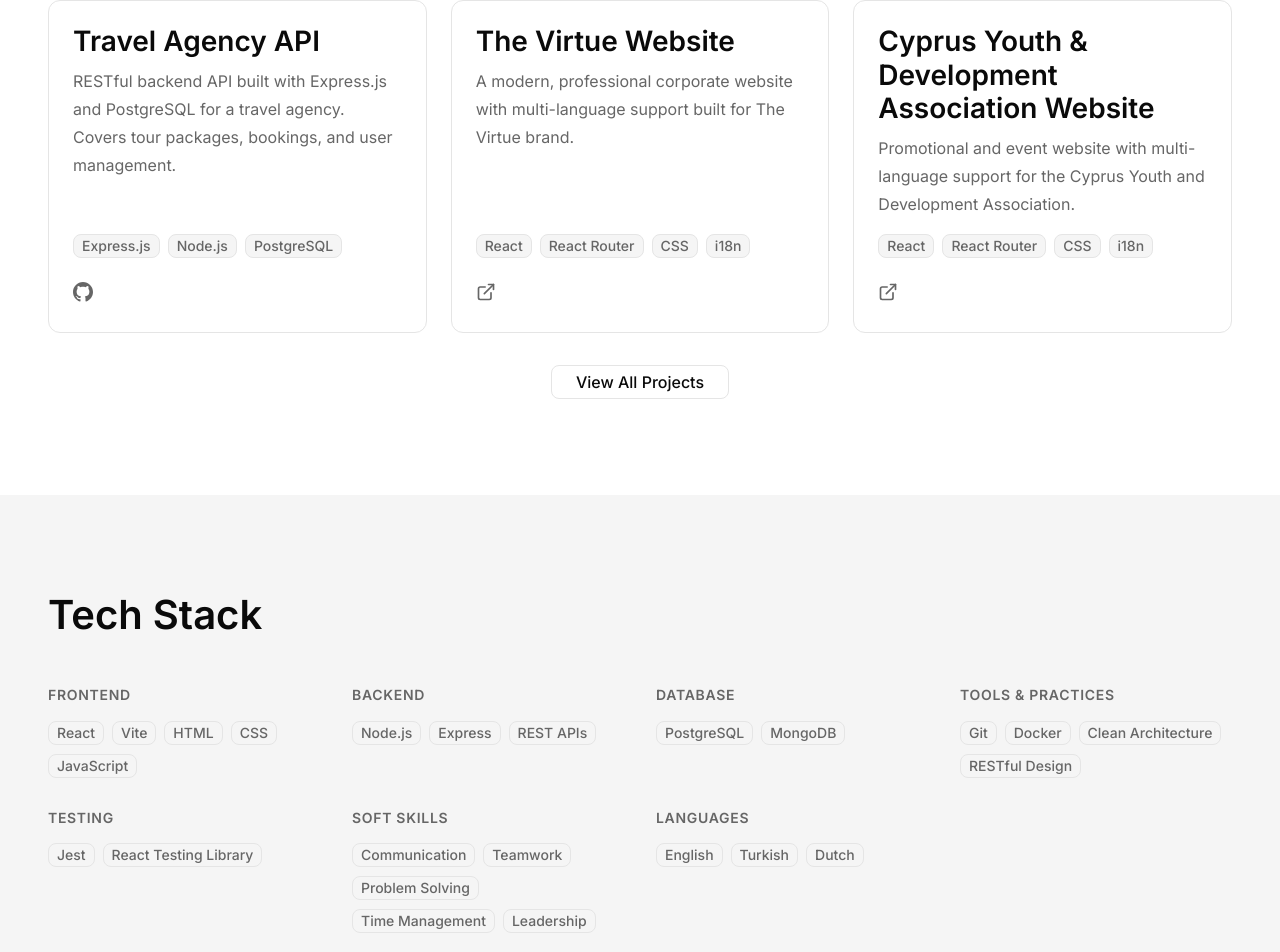
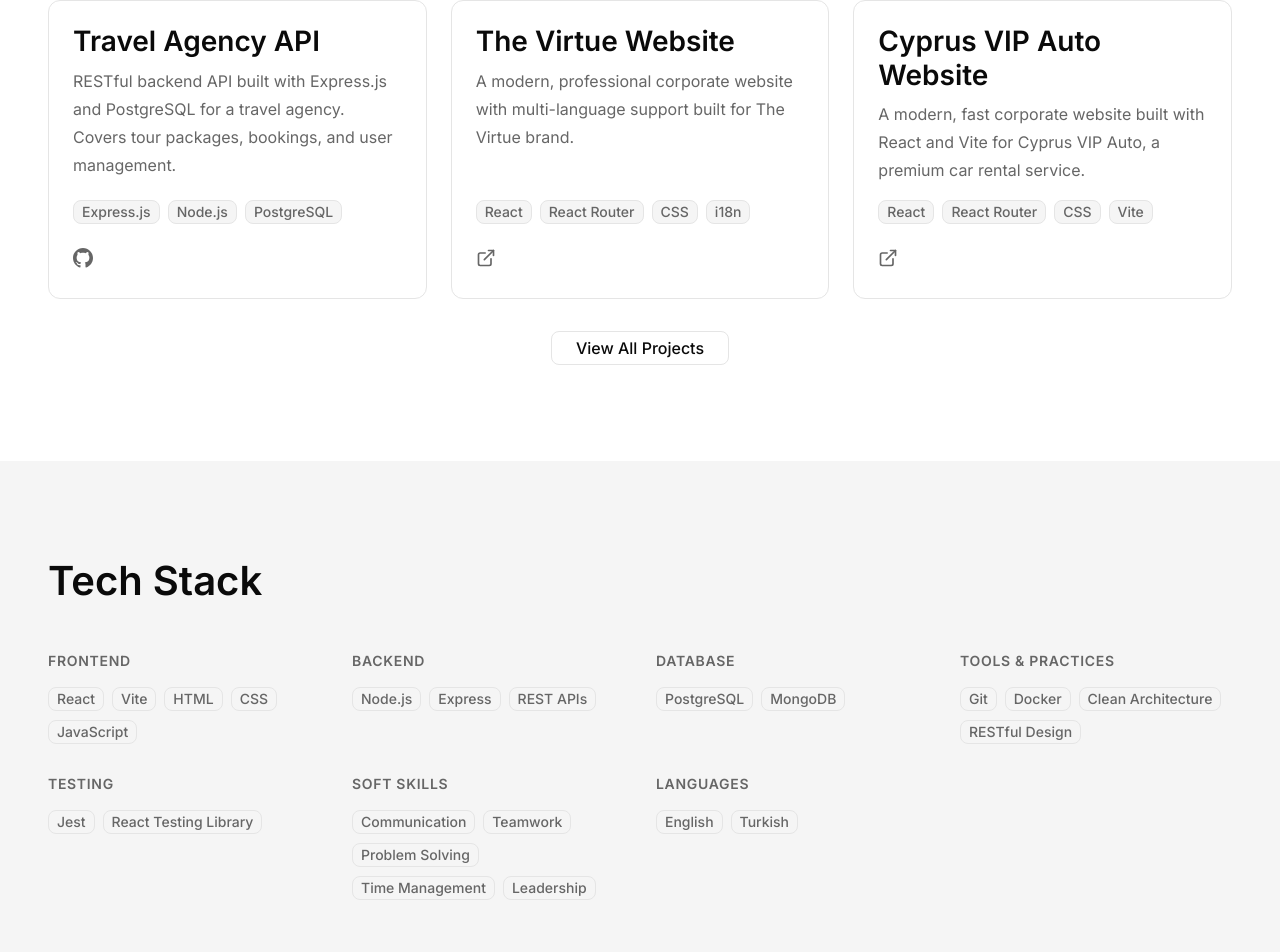
Before and after one commit to ArhanKonuksal/Portfolio-Website, a React (Vite) app: page / in a window 1280 px wide. Shown: the part 1618-2570 px from the top of the page. Built offline with nearby package versions, Linux system fonts and the light colour scheme.

Commit message:
minor updates

```diff
--- a/src/components/sections/home/IntroSection.jsx
+++ b/src/components/sections/home/IntroSection.jsx
@@ -7,7 +7,7 @@
 const stats = [
   { value: 10, suffix: "+", labelKey: "home.stats.projects" },
   { value: 15, suffix: "+", labelKey: "home.stats.technologies" },
-  { value: 3, suffix: "", labelKey: "home.stats.languages" },
+  { value: 2, suffix: "", labelKey: "home.stats.languages" },
 ];
 
 const IntroSection = () => {
--- a/src/data/projects.js
+++ b/src/data/projects.js
@@ -40,6 +40,16 @@
     featured: false,
   },
   {
+    id: "cyprus-vip-auto-website",
+    titleKey: "projects.cyprusVipAuto.title",
+    descriptionKey: "projects.cyprusVipAuto.description",
+    stack: ["React", "React Router", "CSS", "Vite"],
+    githubUrl: null,
+    liveUrl: "https://cyprusvipauto.com/",
+    image: null,
+    featured: true,
+  },
+  {
     id: "ldh-website",
     titleKey: "projects.ldh.title",
     descriptionKey: "projects.ldh.description",
@@ -57,7 +67,7 @@
     githubUrl: null,
     liveUrl: "https://kibrisgenclikgelisim.com/en/",
     image: "/images/projects/kibris-genclik-dernegi-website.png",
-    featured: true,
+    featured: false,
   },
   {
     id: "mu-torere-game",
--- a/src/data/stack.js
+++ b/src/data/stack.js
@@ -25,7 +25,7 @@
   },
   languages: {
     labelKey: "stack.languages",
-    items: ["English", "Turkish", "Dutch"],
+    items: ["English", "Turkish"],
   },
 };
 
--- a/src/i18n/translations/en.json
+++ b/src/i18n/translations/en.json
@@ -46,6 +46,10 @@
     "beykoyDairies": {
       "title": "Beyköy Dairies Website",
       "description": "Corporate presentation website with multi-language support for Beyköy Dairies."
+    },
+    "cyprusVipAuto": {
+      "title": "Cyprus VIP Auto Website",
+      "description": "A modern, fast corporate website built with React and Vite for Cyprus VIP Auto, a premium car rental service."
     },
     "ldh": {
       "title": "Liberal Democracy Movement Website",
--- a/src/i18n/translations/nl.json
+++ b/src/i18n/translations/nl.json
@@ -46,6 +46,10 @@
     "beykoyDairies": {
       "title": "Beyköy Zuivel Website",
       "description": "Bedrijfspresentatie website met meertalige ondersteuning voor Beyköy Zuivel."
+    },
+    "cyprusVipAuto": {
+      "title": "Cyprus VIP Auto Website",
+      "description": "Een moderne, snelle bedrijfswebsite gebouwd met React en Vite voor Cyprus VIP Auto, een premium autoverhuurservice."
     },
     "ldh": {
       "title": "Liberale Democratie Beweging Website",
--- a/src/i18n/translations/tr.json
+++ b/src/i18n/translations/tr.json
@@ -46,6 +46,10 @@
     "beykoyDairies": {
       "title": "Beyköy Süt Ürünleri Web Sitesi",
       "description": "Beyköy Süt Ürünleri için çoklu dil desteğine sahip kurumsal tanıtım web sitesi."
+    },
+    "cyprusVipAuto": {
+      "title": "Cyprus VIP Auto Web Sitesi",
+      "description": "Premium araç kiralama hizmeti sunan Cyprus VIP Auto için React ve Vite ile geliştirilmiş modern ve hızlı kurumsal web sitesi."
     },
     "ldh": {
       "title": "Liberal Demokrasi Hareketi Web Sitesi",
```
